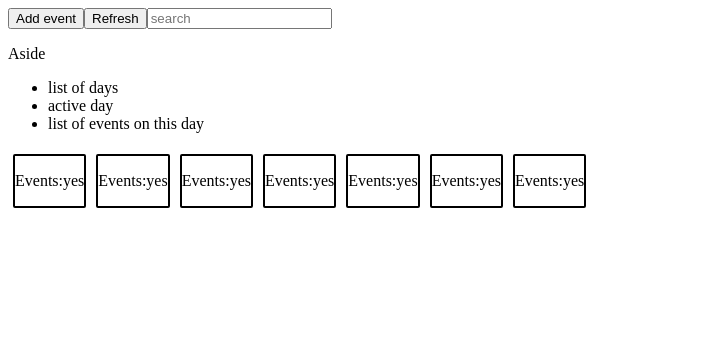
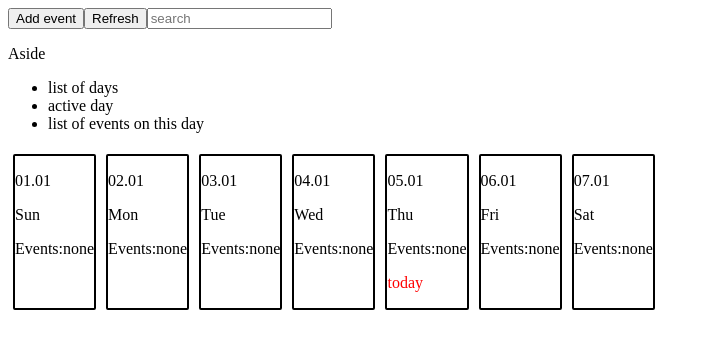
Before and after one commit to yenobi/calendar, a React (Create React App) app: page / in a window 1280 px wide. Shown: the top 348 px of the page, without its empty margins (0-710 px from the left). Built offline with nearby package versions, Linux system fonts and the light colour scheme.

Commit message:
minore changes to be consistent with other changes to the app

```diff
--- a/src/Calendar/AddEvent.js
+++ b/src/Calendar/AddEvent.js
@@ -11,9 +11,10 @@ export default class AddEvent extends React.Component {
     };
 
     createEvent = () => {
-        const {store} = this.context;
+        // const {store} = this.context;
         return {
-            day: store.getState().currentEventDay,
+            // day: store.getState().currentEventDay,
+            day: this.props.day,
             text: this.state.text
         };
     };
@@ -30,12 +31,12 @@ export default class AddEvent extends React.Component {
     };
 
     render() {
-        const {store} = this.context;
+        const {day} = this.props;
         return (
             <form onSubmit={this.saveEvent}>
                 <div>
                     <p>Day:</p>
-                    <input placeholder="day" value={store.getState().currentEventDay} readOnly/>
+                    <input placeholder="day" value={day} readOnly/>
                     <p>Text:</p>
                     <textarea placeholder="text" value={this.state.text} onChange={this.handleTextChange}/>
                     <button type="submit">save event</button>
--- a/src/Calendar/Calendar.js
+++ b/src/Calendar/Calendar.js
@@ -2,13 +2,11 @@ import React from 'react';
 import PropTypes from 'prop-types';
 import styled from 'styled-components';
 import AddEvent from './AddEvent';
-import Day from './Day';
+import DayContainer from './DayContainer';
 
 const Wrapper = styled.div`
     display: flex;
 `;
-
-const arrMock = ['Sun', 'Mon', 'Tue', 'Wed', 'Thu', 'Fri', 'Sat'];
 
 export default class Calendar extends React.Component {
   componentDidMount() {
@@ -22,14 +20,16 @@ export default class Calendar extends React.Component {
     this.unsubscribe();
   }
 
+  // todo: refactor this function to state dependent expression
   showForm = () => {
-    const {store} = this.context;
-    return store.getState().formVisible ?
-          <AddEvent />
+    const {form} = this.context.store.getState();
+    return form.visible ?
+          <AddEvent day={form.day} />
           : null;
   };
 
   render() {
+    const {store} = this.context;
     return (
     <main>
         <ul>
@@ -38,10 +38,7 @@ export default class Calendar extends React.Component {
             <li>list of events on this day</li>
         </ul>
         <Wrapper>
-          {arrMock.map(day => <Day
-              key={day}
-              day={day}
-              >day</Day>)}
+          {store.getState().week.map(day => <DayContainer day={day} key={day.date} />)}
         </Wrapper>
         {this.showForm()}
     </main>
@@ -52,3 +49,5 @@ export default class Calendar extends React.Component {
 Calendar.contextTypes = {
   store: PropTypes.object
 }
+
+// todo: refactor component to be presentaional + container
```
Also changed, not shown: src/index.js (+16 -7 lines).
